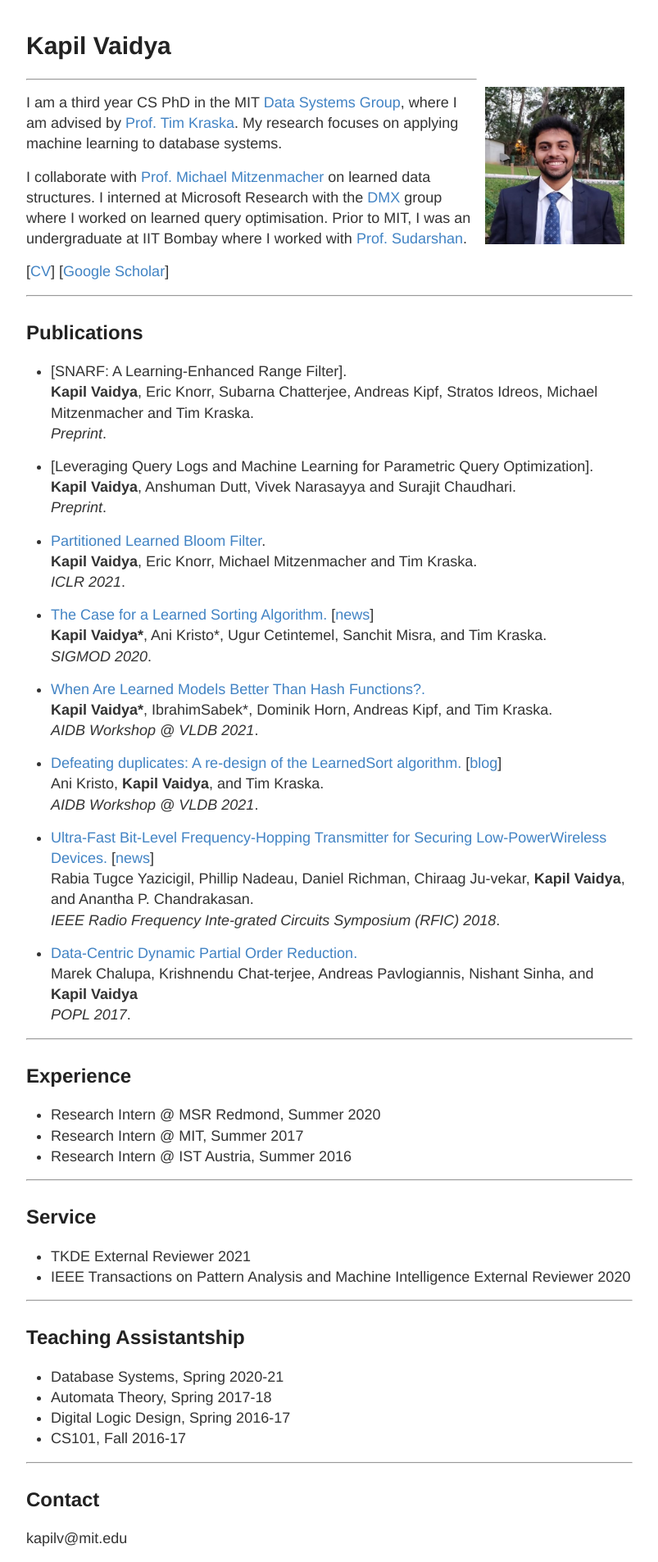
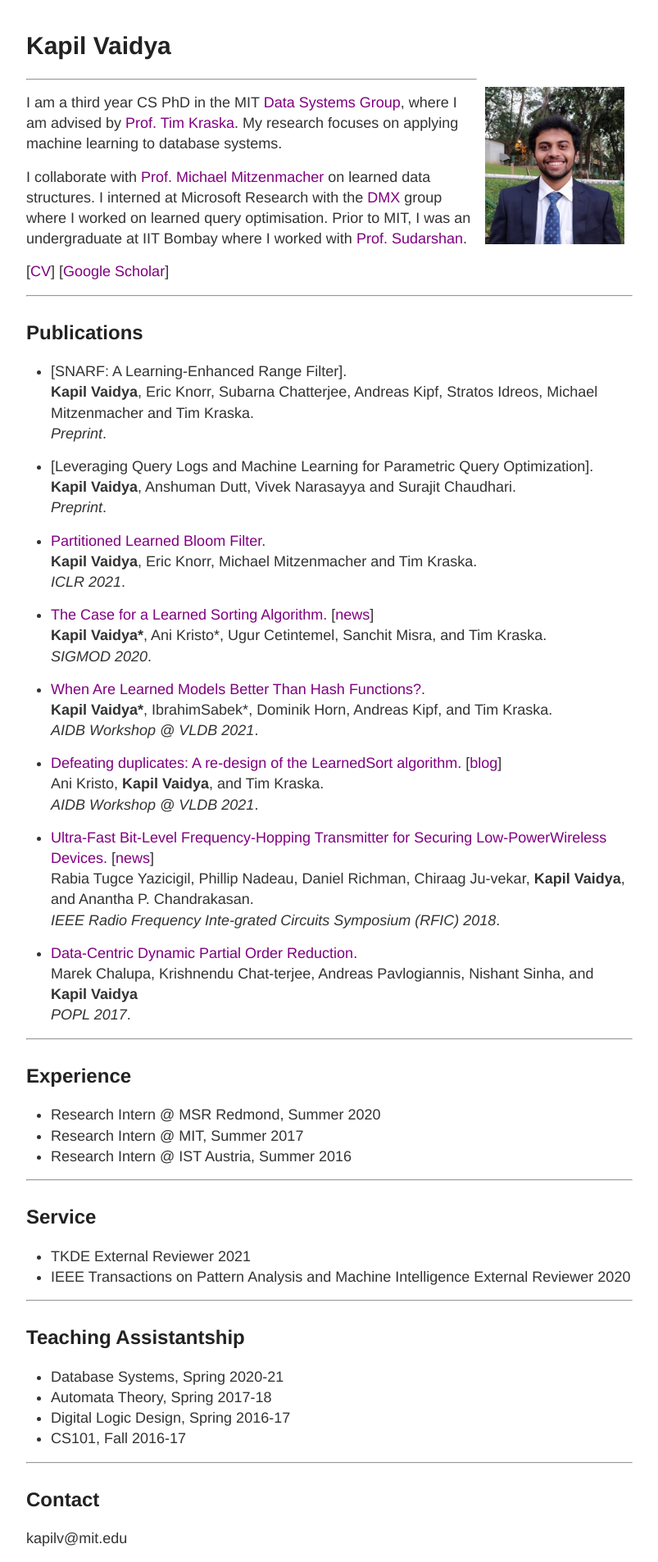
Before and after one commit to kapilvaidya24/kapilvaidya24.github.io, a Jekyll site: the page built from index.md, in a window 1280 px wide. Shown: the whole page at 82% size, without its empty margins (238-1041 px from the left). Built offline with Jekyll 4.4.1, drawn with Linux system fonts in a browser that asks for light colours.

Commit message:
Update main.scss

```diff
--- a/css/main.scss
+++ b/css/main.scss
@@ -61,11 +61,11 @@ p {
 }
 
 a {
-  color: $blue;
+  color: $purple;
   text-decoration: none;
 	cursor: pointer;
   &:hover, &:active {
-    color: $blue;
+    color: $purple;
   }
 }
 
```
